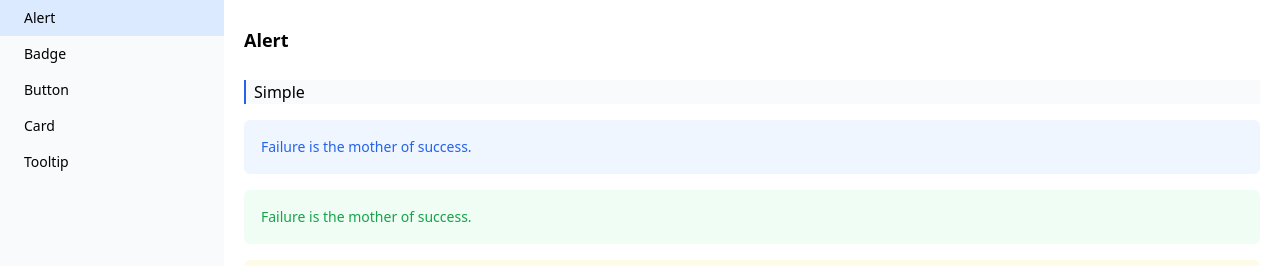
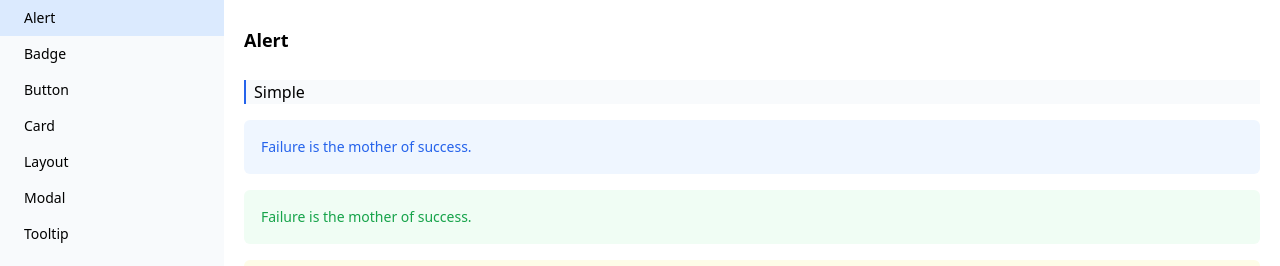
Before and after one commit to wqy2dev/five-ui, a SvelteKit app: page /alert in a window 1280 px wide. Shown: the top 266 px of the page. Built offline with nearby package versions, Linux system fonts and the light colour scheme.

Commit message:
chore: add modal & layout

```diff
--- a/src/lib/index.ts
+++ b/src/lib/index.ts
@@ -5,6 +5,7 @@ export { Button } from "./button/index.js";
 export { Card } from "./card/index.js";
 export { Drawer } from "./drawer/index.js";
 export { Input } from "./input/index.js";
+export { Layout } from "./layout/index.js";
 export { Modal } from "./modal/index.js";
 export { Pagination } from "./pagination/index.js";
 export { Popper } from "./popper/index.js";
--- /dev/null
+++ b/src/lib/layout/index.ts
@@ -0,0 +1,2 @@
+
+export { default as Layout } from "./Layout.svelte";
--- a/src/routes/+layout.svelte
+++ b/src/routes/+layout.svelte
@@ -11,6 +11,8 @@ let { children } = $props();
         <a class="block w-full pl-6 py-2 hover:bg-primary-100" href="/badge">Badge</a>
         <a class="block w-full pl-6 py-2 hover:bg-primary-100" href="/button">Button</a>
         <a class="block w-full pl-6 py-2 hover:bg-primary-100" href="/card">Card</a>
+        <a class="block w-full pl-6 py-2 hover:bg-primary-100" href="/layout">Layout</a>
+        <a class="block w-full pl-6 py-2 hover:bg-primary-100" href="/modal">Modal</a>
         <a class="block w-full pl-6 py-2 hover:bg-primary-100" href="/tooltip">Tooltip</a>
     </div>
     <div class="grow p-5 overflow-y-auto">
```
Also changed, not shown: src/lib/layout/Layout.svelte (added), src/routes/layout/+page.svelte (added), src/routes/modal/+page.svelte (added).
